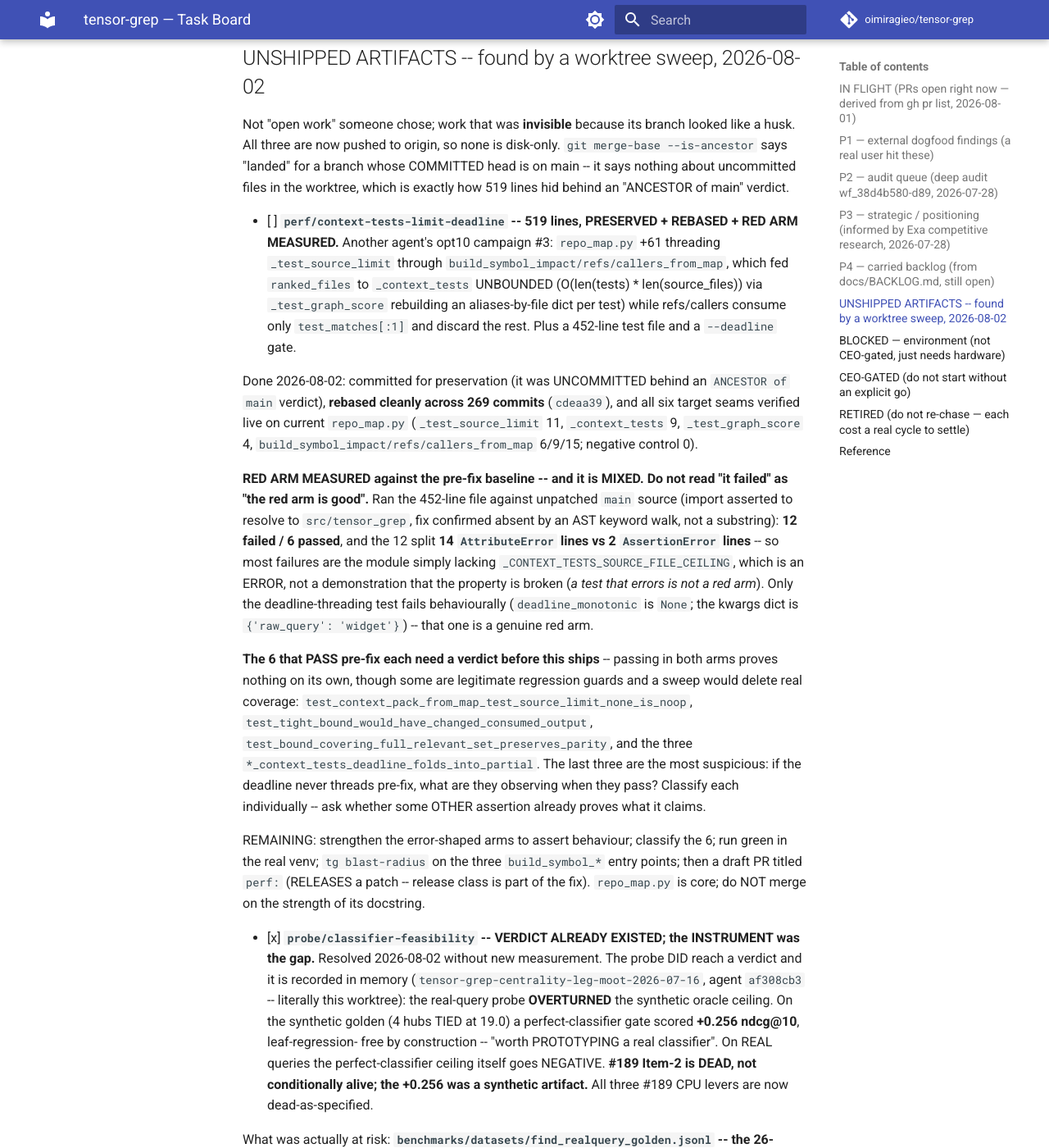
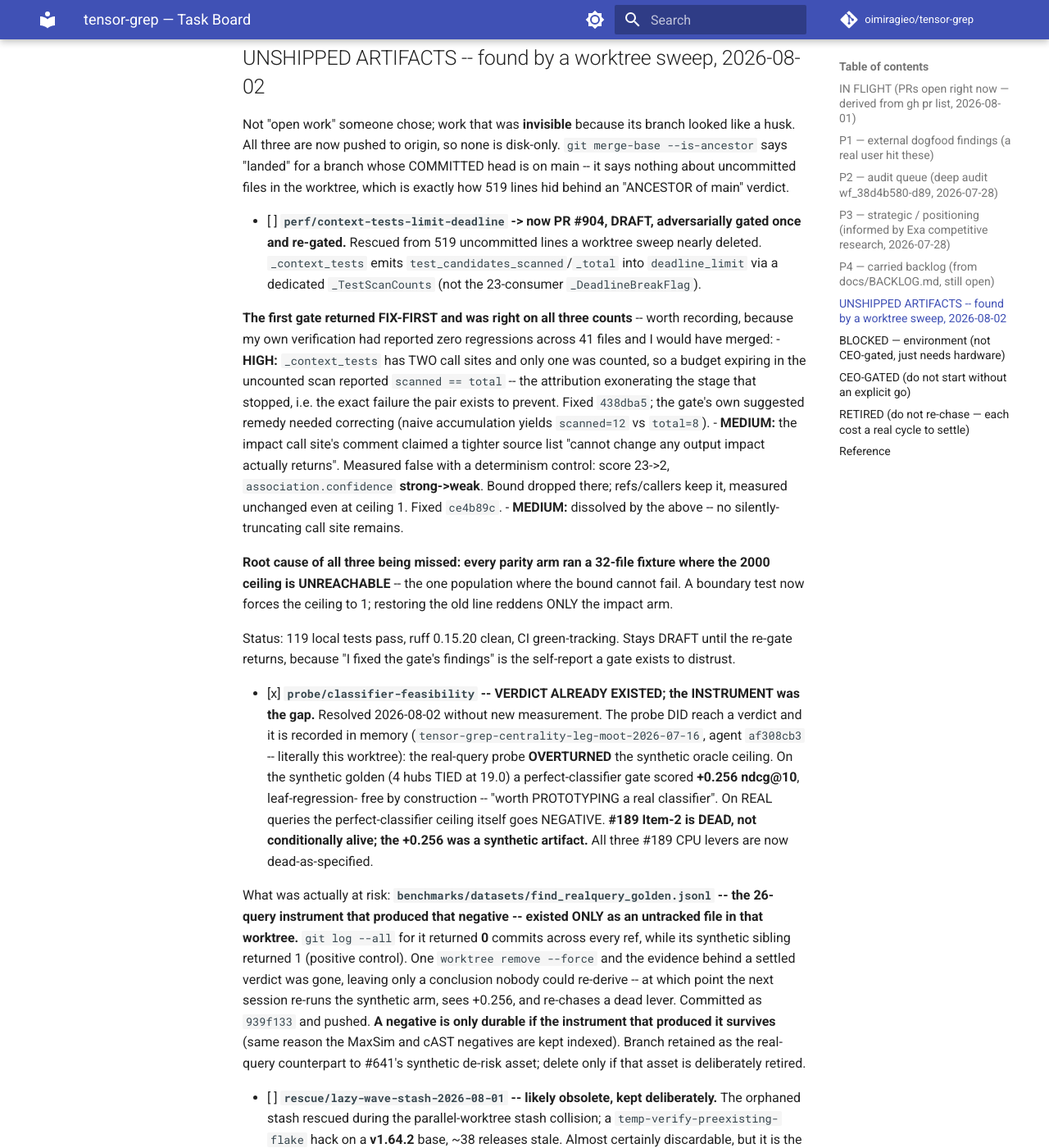
Before and after one commit to oimiragieo/tensor-grep, an MkDocs documentation site: the page built from docs/TASK_BOARD.md, in a window 1280 px wide and 1400 px high, scrolled down 8788 px. Shown: the whole window at 82% size. Built offline with MkDocs 1.6.1 and Material for MkDocs 9.7.7, drawn with Linux system fonts in a browser that asks for light colours; comment, search, counter and statistics services are not loaded.

Commit message:
docs: reconcile the board entry for the rescued perf work -> PR #904 (#907)
The entry still described it as an unshipped artifact found by a worktree
sweep. It is now a gated PR with three fixed findings, so the board was a
cycle behind reality -- the staleness that accrues one deferral at a time.

Records what the first adversarial gate caught, because my own verification had
reported ZERO regressions across 41 derived files and I would have merged:

- HIGH: two _context_tests call sites, one uncounted, so a budget expiring
  there reported scanned == total -- the attribution exonerating the stage that
  actually stopped.
- MEDIUM: the impact call site's "cannot change any output" comment, falsified
  by measurement (association.confidence strong->weak).
- MEDIUM: dissolved by the second fix.

And the root cause of all three surviving my review: every parity arm ran a
32-file fixture where the 2000 ceiling is UNREACHABLE -- the one population
where the bound cannot fail. That is now covered by a boundary test.

Co-authored-by: Claude Opus 5 (1M context) <noreply@anthropic.com>

```diff
--- a/docs/TASK_BOARD.md
+++ b/docs/TASK_BOARD.md
@@ -226,41 +226,30 @@ All three are now pushed to origin, so none is disk-only. `git merge-base --is-a
 "landed" for a branch whose COMMITTED head is on main -- it says nothing about uncommitted files in
 the worktree, which is exactly how 519 lines hid behind an "ANCESTOR of main" verdict.
 
-- [ ] **`perf/context-tests-limit-deadline` -- 519 lines, PRESERVED + REBASED + RED ARM MEASURED.**
-  Another agent's opt10 campaign #3: `repo_map.py` +61 threading `_test_source_limit` through
-  `build_symbol_impact/refs/callers_from_map`, which fed `ranked_files` to `_context_tests`
-  UNBOUNDED (O(len(tests) * len(source_files)) via `_test_graph_score` rebuilding an aliases-by-file
-  dict per test) while refs/callers consume only `test_matches[:1]` and discard the rest. Plus a
-  452-line test file and a `--deadline` gate.
+- [ ] **`perf/context-tests-limit-deadline` -> now PR #904, DRAFT, adversarially gated once and
+  re-gated.** Rescued from 519 uncommitted lines a worktree sweep nearly deleted. `_context_tests`
+  emits `test_candidates_scanned`/`_total` into `deadline_limit` via a dedicated `_TestScanCounts`
+  (not the 23-consumer `_DeadlineBreakFlag`).
 
-  Done 2026-08-02: committed for preservation (it was UNCOMMITTED behind an `ANCESTOR of main`
-  verdict), **rebased cleanly across 269 commits** (`cdeaa39`), and all six target seams verified
-  live on current `repo_map.py` (`_test_source_limit` 11, `_context_tests` 9, `_test_graph_score` 4,
-  `build_symbol_impact/refs/callers_from_map` 6/9/15; negative control 0).
+  **The first gate returned FIX-FIRST and was right on all three counts** -- worth recording,
+  because my own verification had reported zero regressions across 41 files and I would have merged:
+  - **HIGH:** `_context_tests` has TWO call sites and only one was counted, so a budget expiring in
+    the uncounted scan reported `scanned == total` -- the attribution exonerating the stage that
+    stopped, i.e. the exact failure the pair exists to prevent. Fixed `438dba5`; the gate's own
+    suggested remedy needed correcting (naive accumulation yields `scanned=12` vs `total=8`).
+  - **MEDIUM:** the impact call site's comment claimed a tighter source list "cannot change any
+    output impact actually returns". Measured false with a determinism control: score 23->2,
+    `association.confidence` **strong->weak**. Bound dropped there; refs/callers keep it, measured
+    unchanged even at ceiling 1. Fixed `ce4b89c`.
+  - **MEDIUM:** dissolved by the above -- no silently-truncating call site remains.
 
-  **RED ARM MEASURED against the pre-fix baseline -- and it is MIXED. Do not read "it failed" as
-  "the red arm is good".** Ran the 452-line file against unpatched `main` source (import asserted to
-  resolve to `src/tensor_grep`, fix confirmed absent by an AST keyword walk, not a substring):
-  **12 failed / 6 passed**, and the 12 split **14 `AttributeError` lines vs 2 `AssertionError`
-  lines** -- so most failures are the module simply lacking `_CONTEXT_TESTS_SOURCE_FILE_CEILING`,
-  which is an ERROR, not a demonstration that the property is broken (*a test that errors is not a
-  red arm*). Only the deadline-threading test fails behaviourally
-  (`deadline_monotonic` is `None`; the kwargs dict is `{'raw_query': 'widget'}`) -- that one is a
-  genuine red arm.
+  **Root cause of all three being missed: every parity arm ran a 32-file fixture where the 2000
+  ceiling is UNREACHABLE** -- the one population where the bound cannot fail. A boundary test now
+  forces the ceiling to 1; restoring the old line reddens ONLY the impact arm.
 
-  **The 6 that PASS pre-fix each need a verdict before this ships** -- passing in both arms proves
-  nothing on its own, though some are legitimate regression guards and a sweep would delete real
-  coverage: `test_context_pack_from_map_test_source_limit_none_is_noop`,
-  `test_tight_bound_would_have_changed_consumed_output`,
-  `test_bound_covering_full_relevant_set_preserves_parity`, and the three
-  `*_context_tests_deadline_folds_into_partial`. The last three are the most suspicious: if the
-  deadline never threads pre-fix, what are they observing when they pass? Classify each
-  individually -- ask whether some OTHER assertion already proves what it claims.
-
-  REMAINING: strengthen the error-shaped arms to assert behaviour; classify the 6; run green in the
-  real venv; `tg blast-radius` on the three `build_symbol_*` entry points; then a draft PR titled
-  `perf:` (RELEASES a patch -- release class is part of the fix). `repo_map.py` is core; do NOT
-  merge on the strength of its docstring.
+  Status: 119 local tests pass, ruff 0.15.20 clean, CI green-tracking. Stays DRAFT until the
+  re-gate returns, because "I fixed the gate's findings" is the self-report a gate exists to
+  distrust.
 
 - [x] **`probe/classifier-feasibility` -- VERDICT ALREADY EXISTED; the INSTRUMENT was the gap.**
   Resolved 2026-08-02 without new measurement. The probe DID reach a verdict and it is recorded in
```
